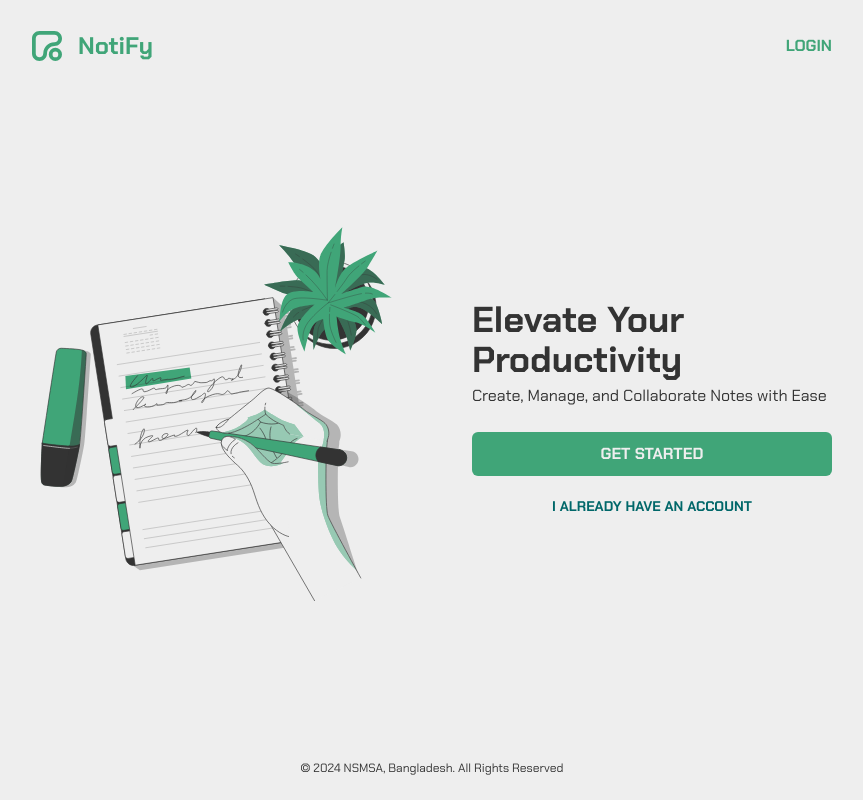
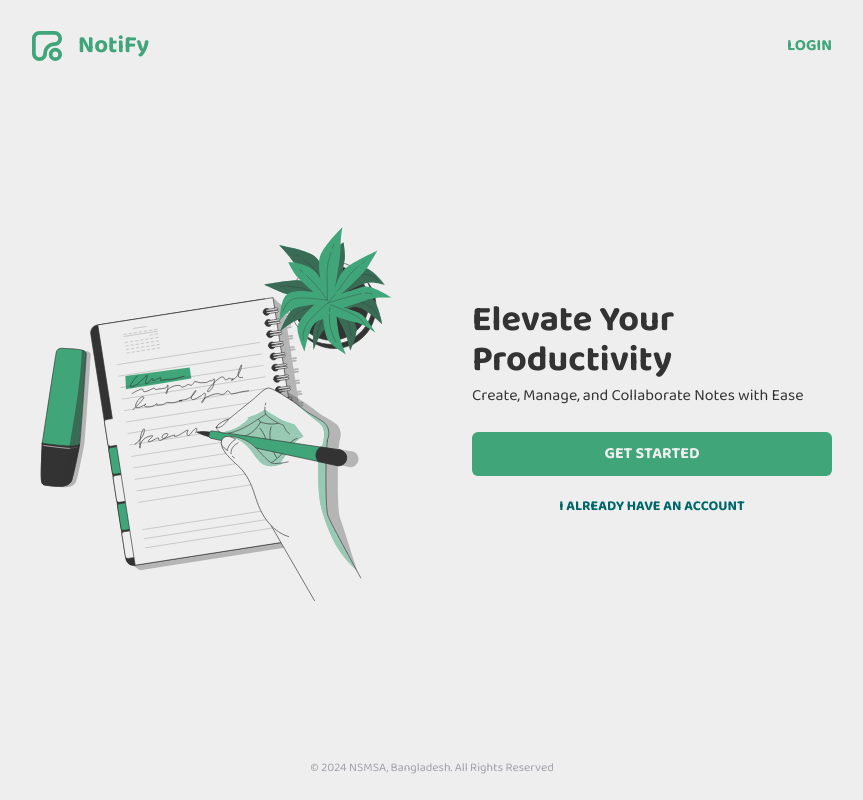
Before and after one commit to shafin-ahmed-8122003/notify, a Next.js app: page / in a window 1280 px wide. Shown: the whole page, without its empty margins (208-1071 px from the left). Built offline with nearby package versions, Linux system fonts and the light colour scheme; no server answers.

Commit message:
Font Family Changed

```diff
--- a/app/(public)/layout.tsx
+++ b/app/(public)/layout.tsx
@@ -12,7 +12,7 @@ const layout = ({ children }: Props) => {
                 <Navbar />
             </header>
             {children}
-            <footer className="text-center text-xs">
+            <footer className="text-center text-xs text-zinc-400">
                 &copy; 2024 NSMSA, Bangladesh. All Rights Reserved
             </footer>
         </div>
--- a/app/globals.css
+++ b/app/globals.css
@@ -38,9 +38,9 @@ body,
 
 @layer base {
     * {
-        @apply select-none;
+        @apply select-none text-foreground;
     }
     body {
-        @apply bg-background text-foreground;
+        @apply bg-background;
     }
 }
--- a/app/layout.tsx
+++ b/app/layout.tsx
@@ -1,9 +1,9 @@
 import type { Metadata, Viewport } from "next";
-import { Chakra_Petch } from "next/font/google";
+import { Baloo_2 } from "next/font/google";
 import ConvexClientProvider from "./ConvexClientProvider";
 import "./globals.css";
 
-const chakraPetch = Chakra_Petch({ subsets: ["latin"], weight: ["400", "600", "700"] });
+const baloo_2 = Baloo_2({ subsets: ["latin"], weight: ["400", "600", "700"] });
 
 export const metadata: Metadata = {
     title: "Notify",
@@ -21,7 +21,7 @@ export default function RootLayout({
 }>) {
     return (
         <html lang="en">
-            <body className={chakraPetch.className}>
+            <body className={baloo_2.className}>
                 <ConvexClientProvider>{children}</ConvexClientProvider>
             </body>
         </html>
```
